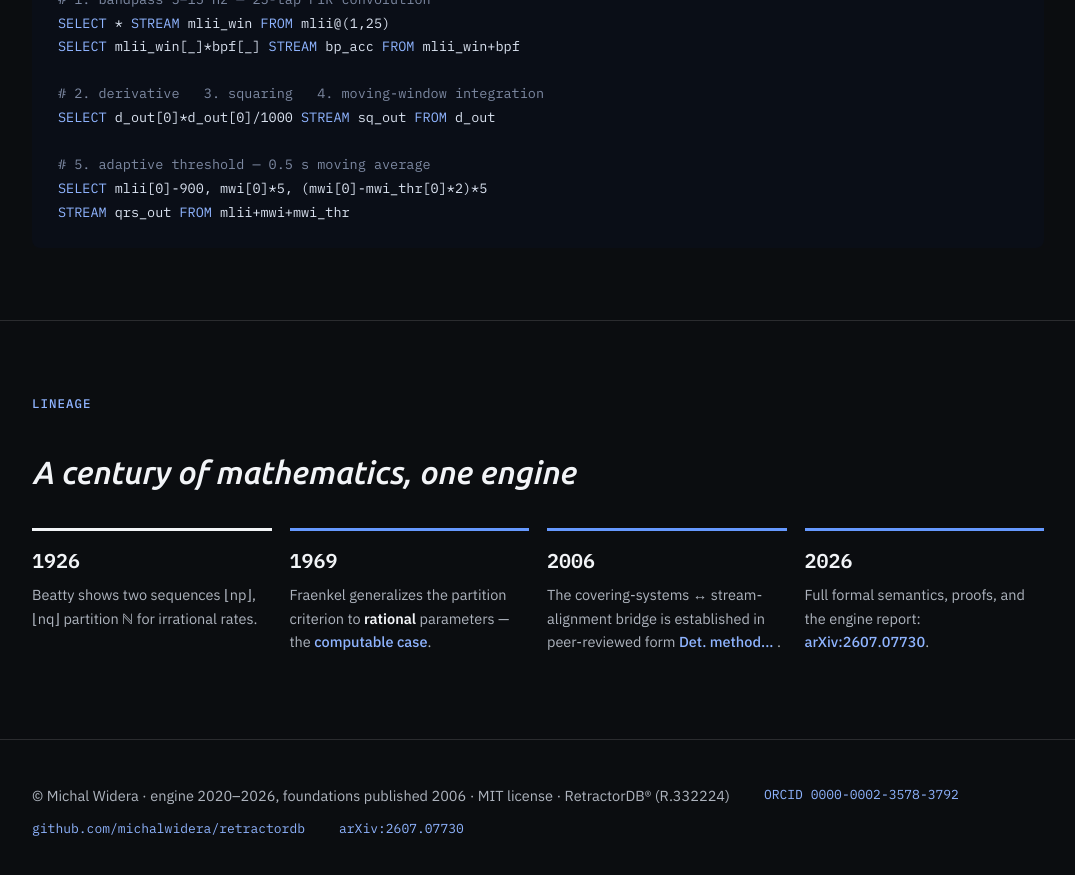
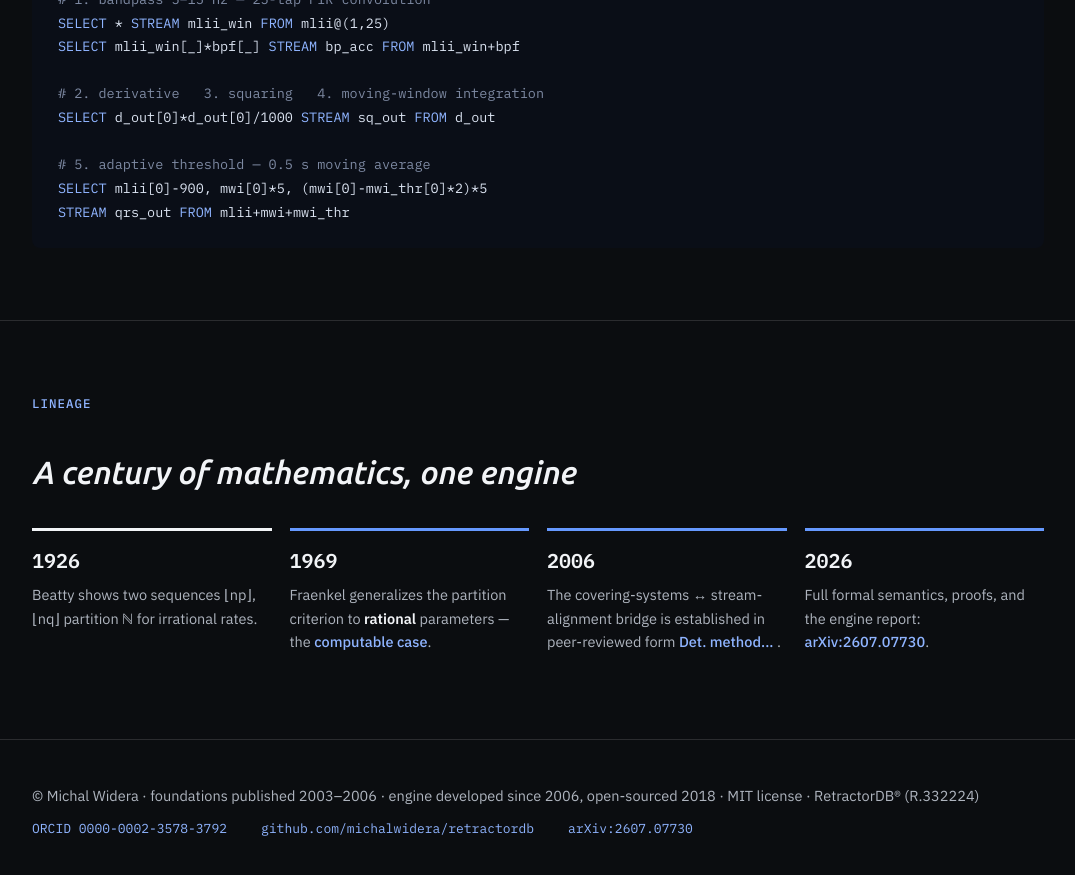
Before and after one commit to michalwidera/rdbweb, a Jekyll site: the page built from _pages/index.md, in a window 1280 px wide and 900 px high, scrolled down 3504 px. Shown: the top 875 px of the window, without its empty margins (102-1177 px from the left). Built offline with Jekyll 4.4.1, drawn with Linux system fonts in a browser that asks for light colours.

Commit message:
Fotter update

```diff
--- a/_includes/footer.html
+++ b/_includes/footer.html
@@ -1,7 +1,7 @@
 <footer>
   <div class="wrap">
     <div class="cols">
-      <span>&copy; Michal Widera &middot; engine 2020&ndash;2026, foundations published 2006 &middot; MIT license &middot; RetractorDB&reg; (R.332224)</span>
+      <span>&copy; Michal Widera &middot; foundations published 2003&ndash;2006 &middot; engine developed since 2006, open-sourced 2018 &middot; MIT license &middot; RetractorDB&reg; (R.332224)</span>
       <a class="mono" href="https://orcid.org/0000-0002-3578-3792">ORCID 0000-0002-3578-3792</a>
       <a class="mono" href="https://github.com/michalwidera/retractordb">github.com/michalwidera/retractordb</a>
       <a class="mono" href="https://arxiv.org/abs/2607.07730">arXiv:2607.07730</a>
```
